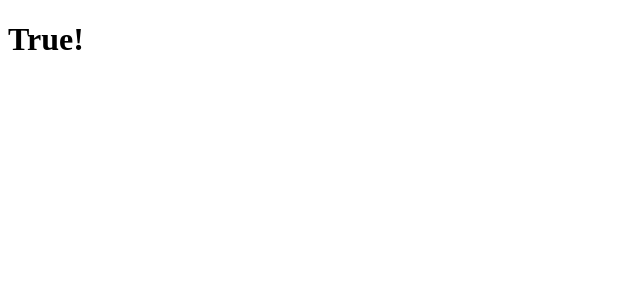
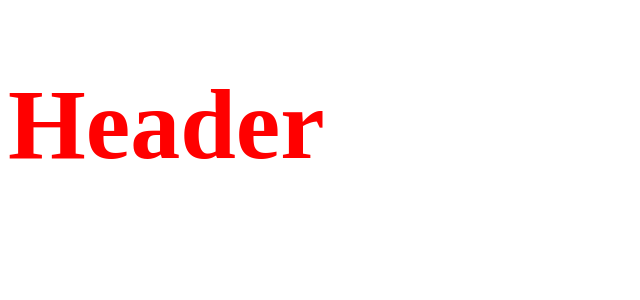
Before and after one commit to vishnu-v-v/reactApp, a React app: page / in a window 1280 px wide. Shown: the top 300 px of the page, without its empty margins (0-640 px from the left). Built offline with nearby package versions, Linux system fonts and the light colour scheme.

Commit message:
Add inline css to jsx components

```diff
--- a/App.jsx
+++ b/App.jsx
@@ -3,11 +3,14 @@ import React from 'react';
 class App extends React.Component {
    render() {
 
-      var i = 1;
+      var myStyle = {
+         fontSize: 100,
+         color: '#FF0000'
+      }
 
       return (
          <div>
-            <h1>{i == 1 ? 'True!' : 'False'}</h1>
+            <h1 style = {myStyle}>Header</h1>
          </div>
       );
    }
```
